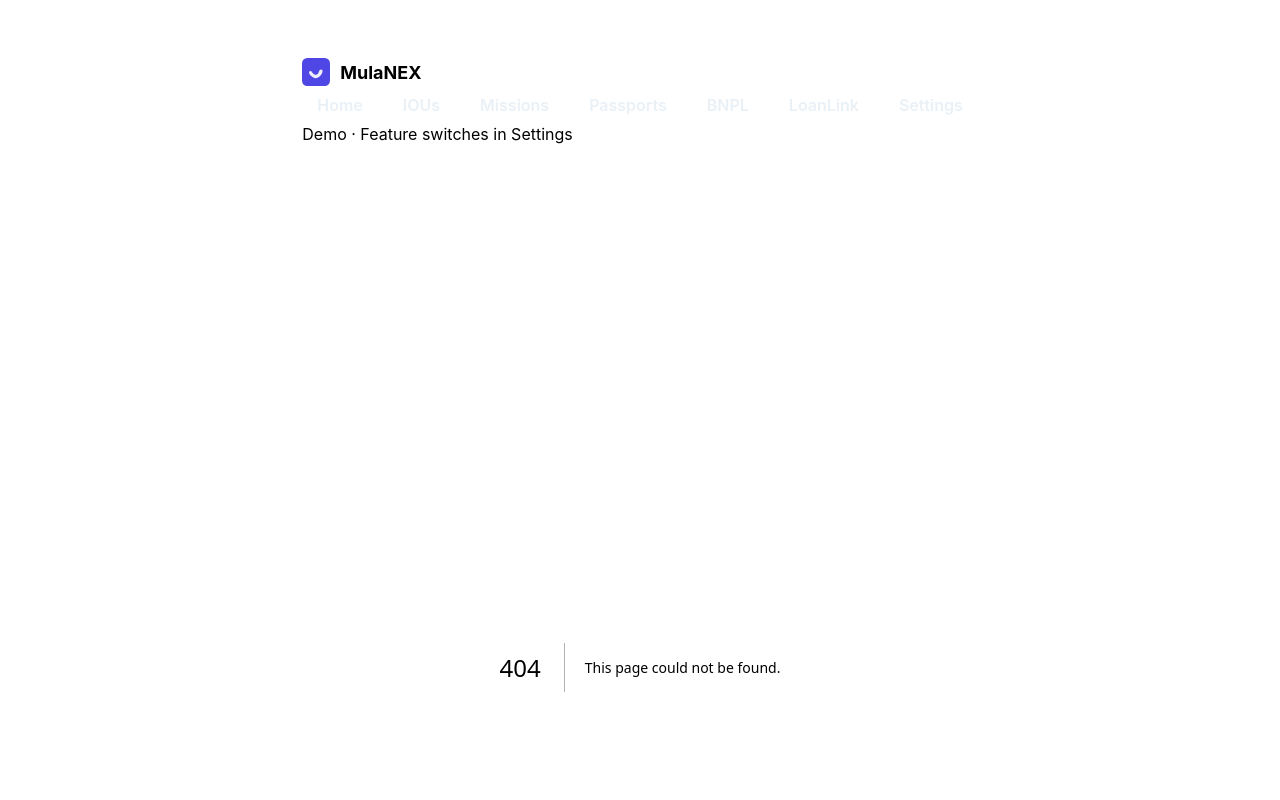
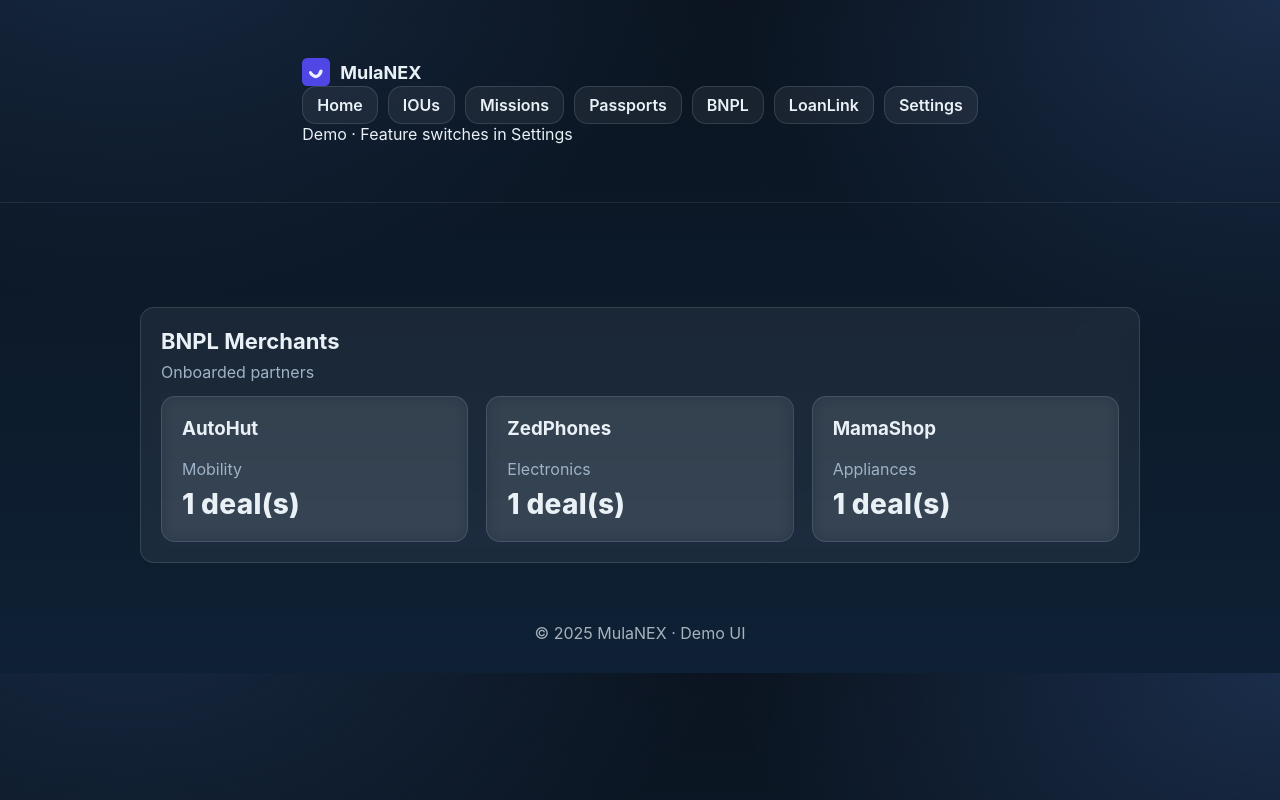
Before and after one commit to Mzondiwe/mulanex-demo, a Next.js app: page /merchants in a window 1280 px wide. Before the commit this address had no page. Shown: the top 800 px of the page. Built offline with nearby package versions, Linux system fonts and the light colour scheme.

Commit message:
Create merchants.js

```diff
--- /dev/null
+++ b/pages/merchants.js
@@ -0,0 +1,20 @@
+import Card from '../components/Card';
+import { merchants } from '../lib/data';
+
+export default function Merchants(){
+  return (
+    <main className="container grid">
+      <Card title="BNPL Merchants" subtitle="Onboarded partners">
+        <div className="grid cols-3">
+          {merchants.map(m => (
+            <div key={m.id} className="card">
+              <h3 style={{marginTop:0}}>{m.name}</h3>
+              <div className="muted">{m.category}</div>
+              <div style={{marginTop:8}} className="kpi">{m.activeDeals} deal(s)</div>
+            </div>
+          ))}
+        </div>
+      </Card>
+    </main>
+  );
+}
```
